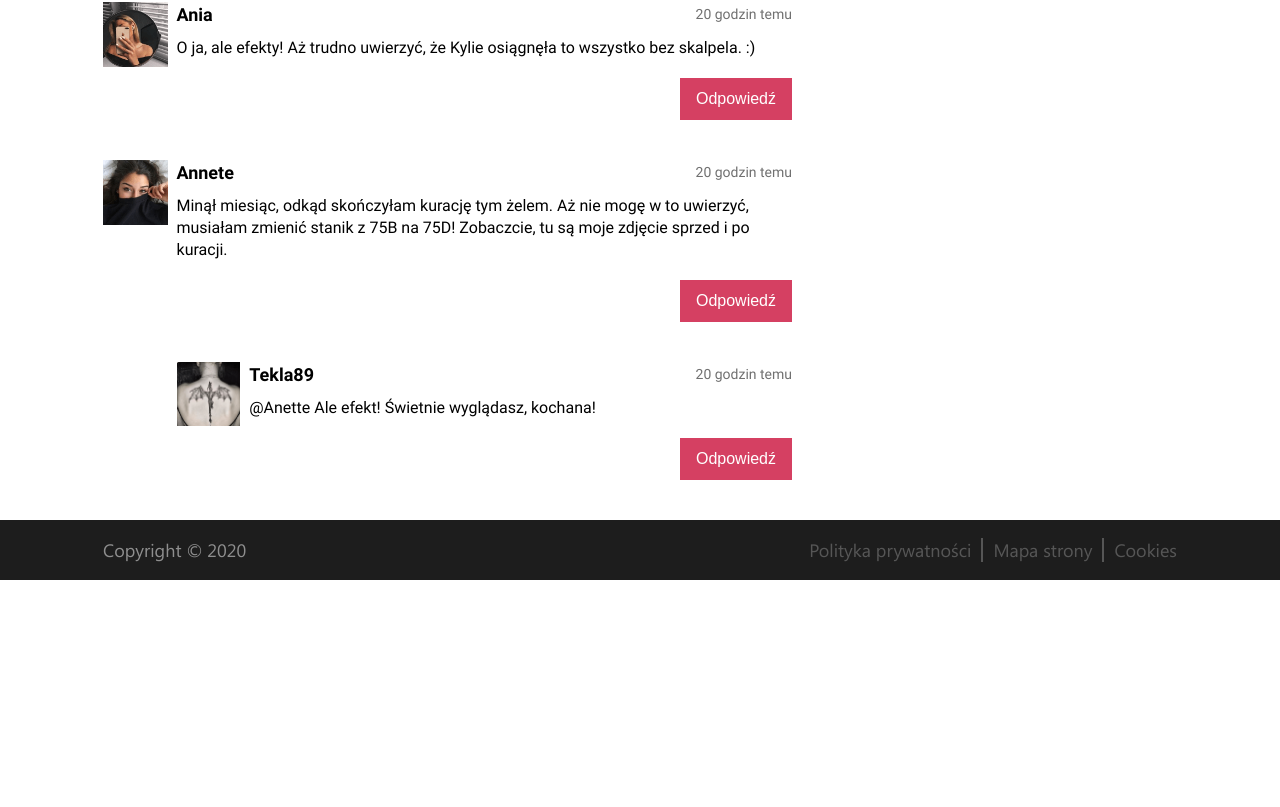
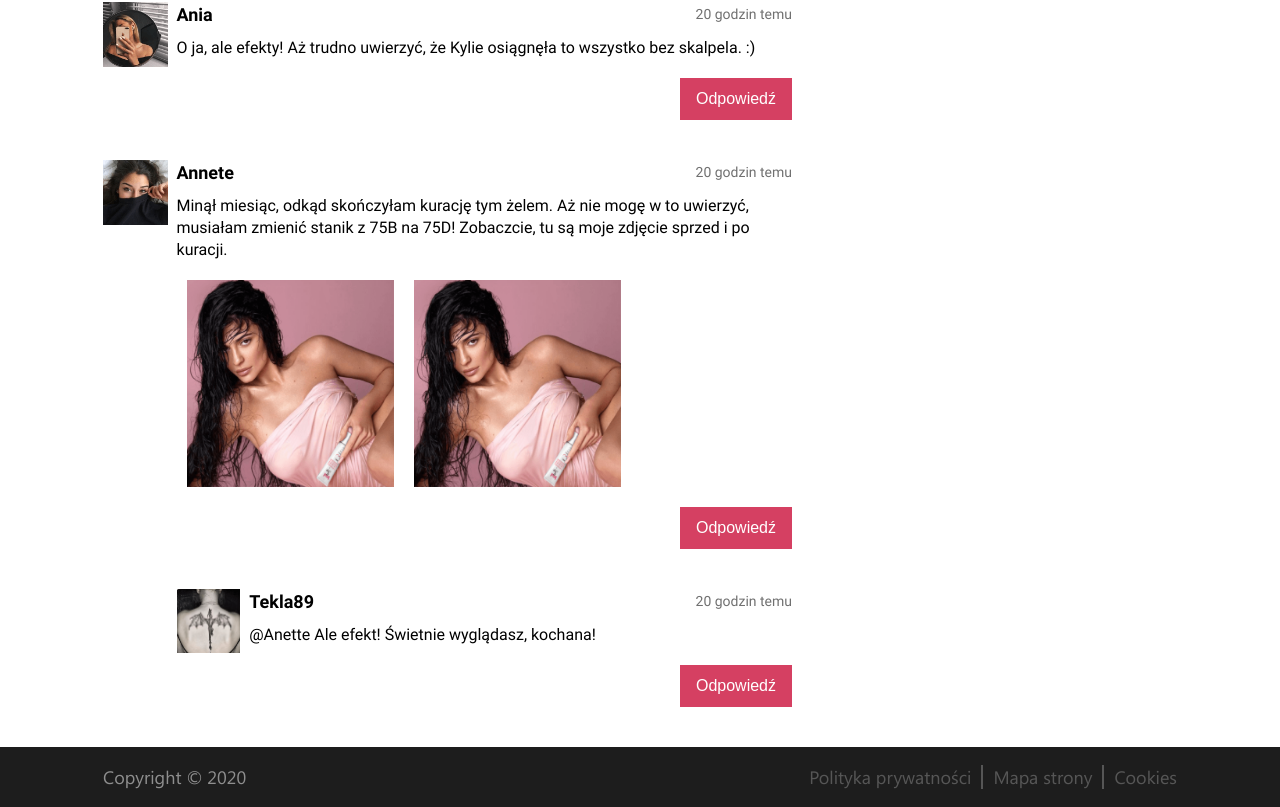
Before and after one commit to YauhenTretsyak/confilogi_pr, a React (Create React App) app: page / in a window 1280 px wide. Shown: the part 7269-8076 px from the top of the page. Before the commit the page ends 7849 px from the top, so only its background shows below. Built offline with nearby package versions, Linux system fonts and the light colour scheme.

Commit message:
modified Comments, CommentItem components

```diff
--- a/src/components/Comments/Comments.js
+++ b/src/components/Comments/Comments.js
@@ -14,6 +14,7 @@ const Comments = () => {
         commentDate={ item.commentDate }
         commentContent={ item.commentContent }
         avatarImg={ item.avatarImg }
+        images={item.images}
         answerComment={
           item.answer
           ? <CommentItem
@@ -22,6 +23,7 @@ const Comments = () => {
               commentDate={ item.answer.commentDate }
               commentContent={ item.answer.commentContent }
               avatarImg={ item.answer.avatarImg }
+              images={item.answer.images}
             />
           : null
         }
--- a/src/components/blocks/CommentItem/CommentItem.js
+++ b/src/components/blocks/CommentItem/CommentItem.js
@@ -6,8 +6,11 @@ const CommentItem = ({
   commentDate,
   commentContent,
   avatarImg,
+  images,
   answerComment
 }) => {
+
+  console.log (images);
 
   return(
     <>
@@ -27,7 +30,23 @@ const CommentItem = ({
           </div>
 
           <div className='commentItem__content'>
-            <p className='commentItem__text'>{ commentContent }</p>
+            <div className='commentItem__info' >
+              <p className='commentItem__text'>{ commentContent }</p>
+              <div className='commentItem__content_img-wrapper'>
+                {
+                  images ? images.map((item, index) => {
+                    return(
+                      <img
+                        key={index + 'uity669856hhf'}
+                        src={ item }
+                        className='commentItem__content_img'
+                      ></img>
+                    );
+                  })
+                  : null
+                }
+              </div>
+            </div>
             <Button
               text={ 'Odpowiedź' }
               styleName={ 'commentItem__btn' }
--- a/src/components/blocks/CommentItem/_CommentItem.scss
+++ b/src/components/blocks/CommentItem/_CommentItem.scss
@@ -37,10 +37,27 @@
     justify-content: flex-end;
     margin-bottom: 40px;
 
+    &_img {
+      display: block;
+      height: 207px;
+      width: 207px;
+      margin: 0 10px 20px 10px;
+
+      &-wrapper{
+        display: flex;
+        align-items: center;
+        flex-wrap: wrap;
+      }
+    }
+
     &-wrapper {
       margin-left: 9px;
       width: 90%;
     }
+  }
+
+  &__info {
+    width: 100%;
   }
 
   &__text {
--- a/src/data/Data.js
+++ b/src/data/Data.js
@@ -16,10 +16,13 @@ import imgPostItem3 from '../assets/photo/aside-poznaj-historie.png';
 import comercialBanner1 from '../assets/photo/banner1.png';
 import comercialBanner2 from '../assets/photo/banner2.png';
 
-//** comments images */
+//** comments avatars & images */
 import avatarImg1 from '../assets/photo/testimonial-ania.png';
 import avatarImg2 from '../assets/photo/testimonial-anette.png';
 import avatarImg3 from '../assets/photo/testimonial-tekla89.png';
+
+import commentImg1 from '../assets/photo/instagram-kylie-2.png';
+
 
 const blogData = {
   navigationLinks: [
@@ -169,6 +172,7 @@ const blogData = {
       avatarImg: avatarImg1,
       commentDate: '20 godzin temu',
       commentContent: 'O ja, ale efekty! Aż trudno uwierzyć, że Kylie osiągnęła to wszystko bez skalpela. :)',
+      images: [],
       answer : null
     },
     {
@@ -176,6 +180,10 @@ const blogData = {
       avatarImg: avatarImg2,
       commentDate: '20 godzin temu',
       commentContent: 'Minął miesiąc, odkąd skończyłam kurację tym żelem. Aż nie mogę w to uwierzyć, musiałam zmienić stanik z 75B na 75D! Zobaczcie, tu są moje zdjęcie sprzed i po kuracji.',
+      images: [
+        commentImg1,
+        commentImg1
+      ],
       answer :
         {
           authorName: 'Tekla89',
```
